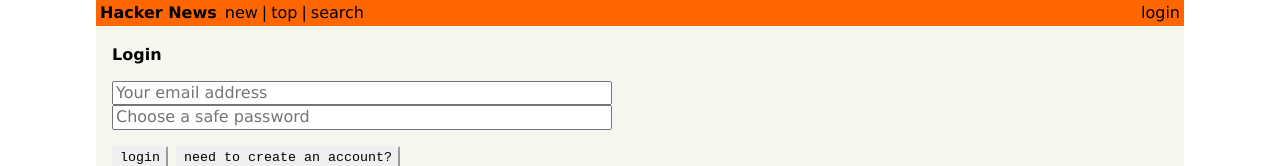
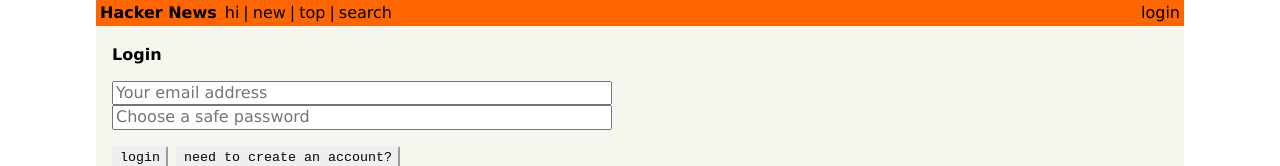
Before and after one commit to garyl1324/hackernews-gjl, a React (Create React App) app: page /login in a window 1280 px wide. Shown: the top 166 px of the page. Built offline with nearby package versions, Linux system fonts and the light colour scheme.

Commit message:
working with hi in header

```diff
--- a/src/components/Header.js
+++ b/src/components/Header.js
@@ -10,6 +10,10 @@
       <div className="flex pa1 justify-between nowrap orange">
 <div className="flex flex-fixed black">
   <div className="fw7 mr1">Hacker News</div>
+  <Link to="/hi" className="ml1 no-underline black">
+    hi
+  </Link>
+  <div className="ml1">|</div>
   <Link to="/" className="ml1 no-underline black">
     new
   </Link>
```
Also changed, not shown: 2 other files (tests, documents, lock files or other folders).
